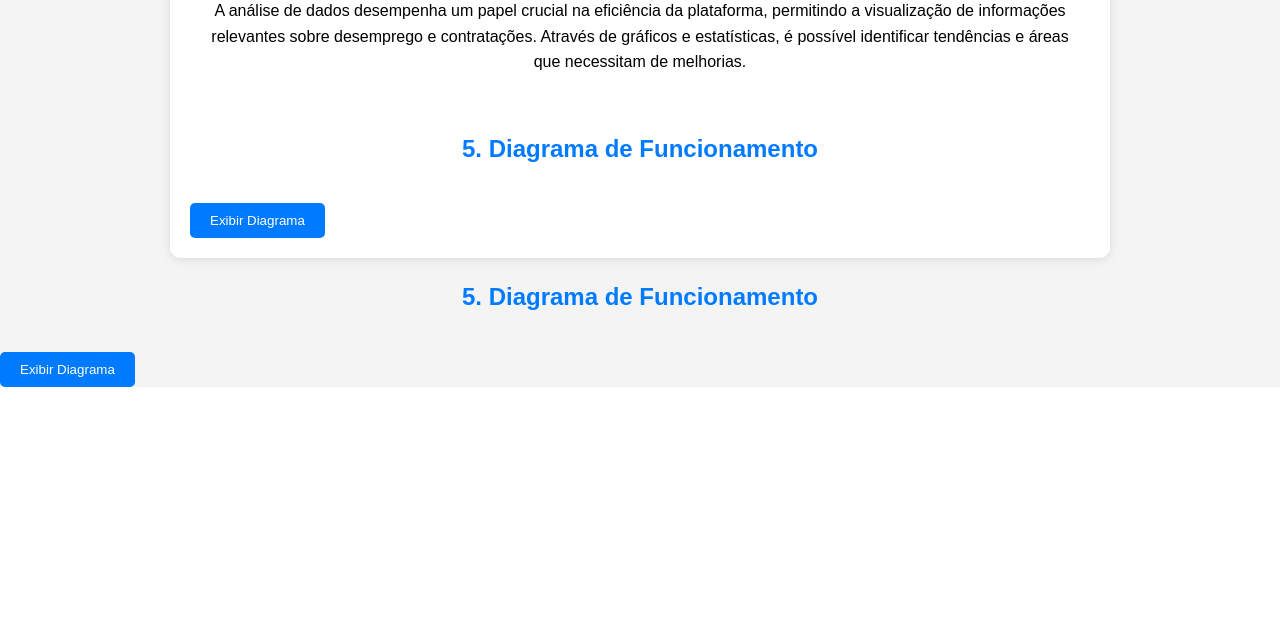
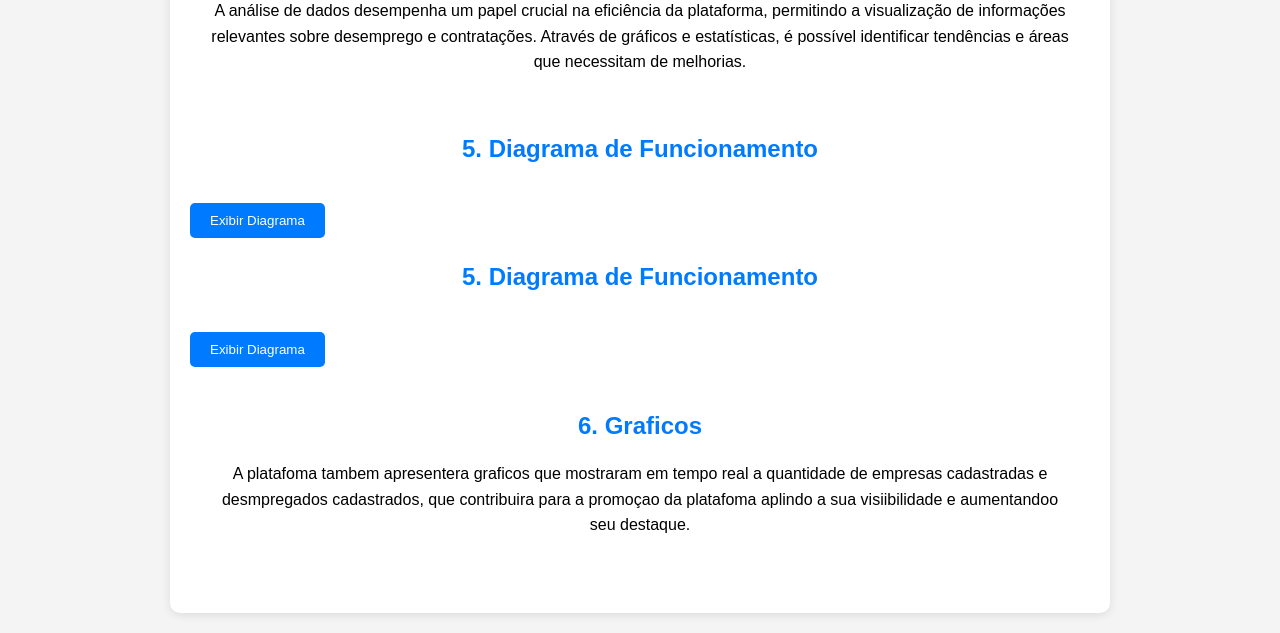
Before and after one commit to Eudneygabriel/python, a Flask app: page /pagina9 in a window 1280 px wide. Shown: the part 1065-1698 px from the top of the page. Before the commit the page ends 1452 px from the top, so only its background shows below. Run offline with Flask 3, Linux system fonts and the light colour scheme.

Commit message:
alteraçao no templantes

```diff
--- a/templates/PGD.html
+++ b/templates/PGD.html
@@ -66,9 +66,6 @@
 
       </section>
 
-
-
-
     <section id="diagrama" class="topicos">
   <h2>5. Diagrama de Funcionamento</h2>
   <button id="btn-diagrama" class="btn">Exibir Diagrama</button>
@@ -82,7 +79,7 @@
 
       </section>
 
-    </main>
+
     <section id="diagrama" class="topicos">
       <h2>5. Diagrama de Funcionamento</h2>
       <button id="btn-diagrama" class="btn">Exibir Diagrama</button>
@@ -94,5 +91,14 @@
       });
     </script>
 
+    <section id="persistencia-dados" class="topicos">
+      <h2>6. Graficos</h2>
+      <p>A platafoma tambem apresentera graficos que
+        mostraram em tempo real a quantidade de empresas cadastradas
+        e desmpregados cadastrados, que contribuira para a promoçao da
+        platafoma aplindo a sua visiibilidade e aumentandoo seu destaque.   </p>
+    </section>
+  </main>
+
   </body>
 </html>
```
